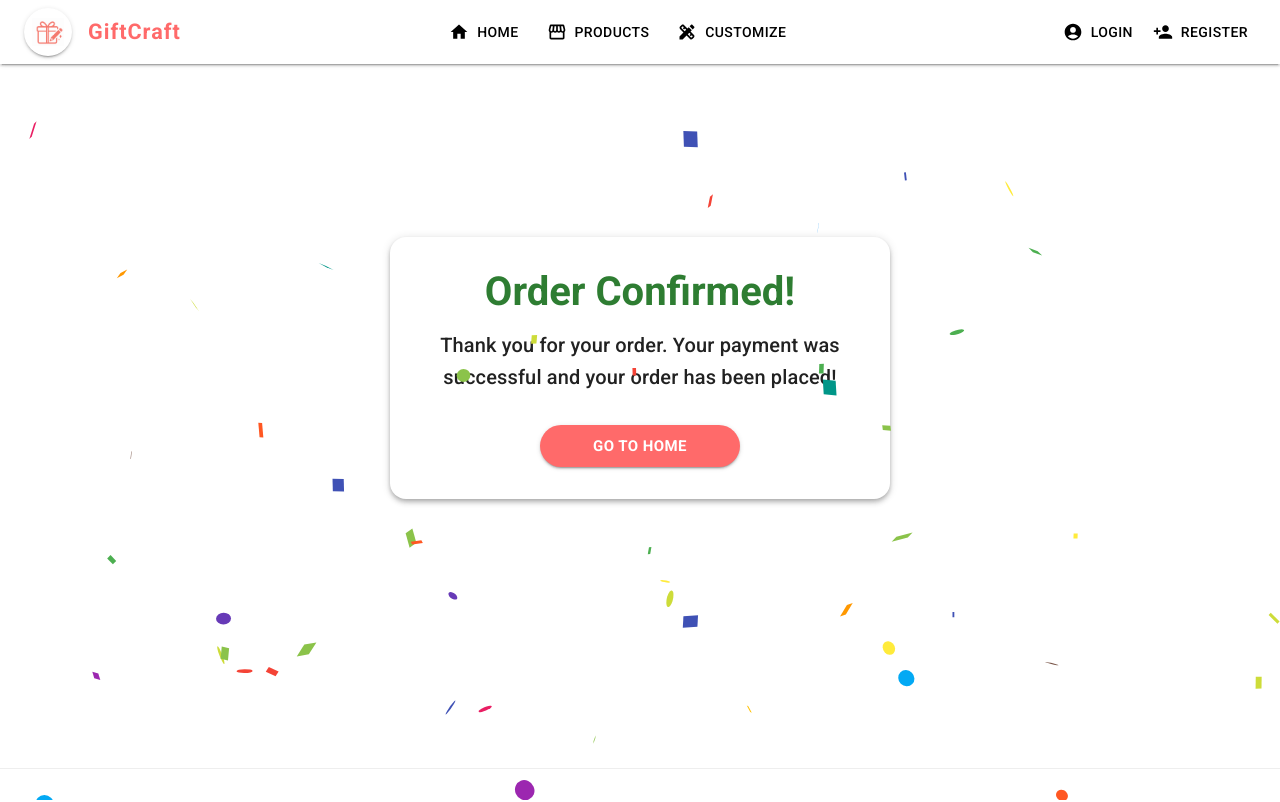
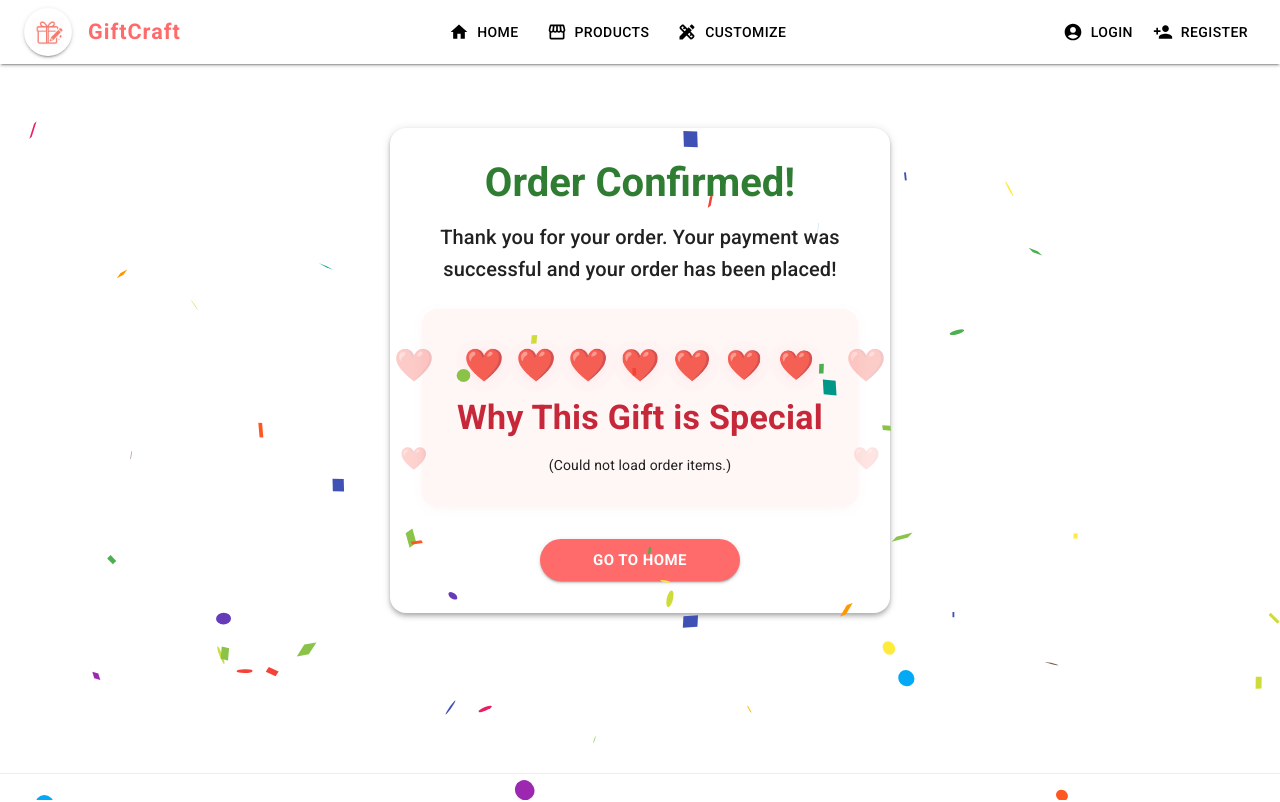
Before and after one commit to SupragyaBasnet/GiftCraft, a React (Vite) app in the folder frontend/: page /orderconfirmed in a window 1280 px wide. Shown: the top 802 px of the page. Built offline with nearby package versions, Linux system fonts and the light colour scheme.

Commit message:
why this gift isspecial

```diff
--- a/frontend/src/pages/CheckoutPage.tsx
+++ b/frontend/src/pages/CheckoutPage.tsx
@@ -182,8 +182,30 @@ const CheckoutPage: React.FC = () => {
         body: JSON.stringify({ items, total, address, paymentMethod: selectedPaymentMethod }),
       });
       if (!res.ok) throw new Error('Failed to place order');
+
+      if (selectedPaymentMethod === 'eSewa') {
+        // Save order items to localStorage for confirmation page
+        localStorage.setItem('giftcraftLastOrderItems', JSON.stringify(items));
+        // Call backend to get eSewa payment URL
+        const esewaRes = await fetch('/api/auth/payment/esewa/initiate', {
+          method: 'POST',
+          headers: { 'Content-Type': 'application/json' },
+          body: JSON.stringify({ total }),
+        });
+        const esewaData = await esewaRes.json();
+        if (esewaData.url) {
+          window.location.href = esewaData.url; // Redirect to eSewa
+          return;
+        } else {
+          setOrderConfirmedMessage('Failed to initiate eSewa payment.');
+          return;
+        }
+      }
+
       // Update cart context for COD before redirect
       const singleItemId = itemsToCheckout.length === 1 ? itemsToCheckout[0].cartItemId : undefined;
+      // Save order items to localStorage for confirmation page (COD)
+      localStorage.setItem('giftcraftLastOrderItems', JSON.stringify(items));
       if (singleItemId) {
         // Find the cart item and remove by product id
         const cartItem = cartItems.find((item) => item.cartItemId === singleItemId || item.id === singleItemId);
--- a/frontend/src/pages/orderconfirmed.tsx
+++ b/frontend/src/pages/orderconfirmed.tsx
@@ -63,6 +63,33 @@ const OrderConfirmed: React.FC = () => {
     );
   }
 
+  // Mapping of product types to 'why special' messages
+  const whySpecialMessages: Record<string, string> = {
+    mug: 'A mug is a daily reminder of your care—perfect for every coffee or tea break!',
+    tshirt: 'A custom t-shirt lets them wear your love and creativity everywhere.',
+    phonecase: 'A personalized phone case keeps memories close and phones protected.',
+    waterbottle: 'A unique water bottle keeps them hydrated and thinking of you.',
+    cap: 'A custom cap tops off any look with a personal touch.',
+    notebook: 'A personalized notebook inspires creativity and captures special thoughts.',
+    pen: 'A custom pen makes every word more meaningful.',
+    keychain: 'A keychain is a small gift with big memories—always by their side.',
+    frame: 'A photo frame preserves moments that matter most.',
+    pillowcase: 'A cozy pillowcase brings comfort and sweet dreams.',
+    default: 'A personalized gift is a one-of-a-kind treasure, made just for them!'
+  };
+
+  function getWhySpecialMessage(item: any) {
+    if (item.customizationId || item.customization) {
+      return 'This is a one-of-a-kind gift, designed just for you!';
+    }
+    // Try to infer type from name or category
+    const type = (item.productType || item.category || item.name || '').toLowerCase();
+    for (const key in whySpecialMessages) {
+      if (type.includes(key)) return whySpecialMessages[key];
+    }
+    return whySpecialMessages.default;
+  }
+
   return (
     <Container maxWidth="sm" sx={{ py: { xs: 4, md: 8 }, minHeight: '80vh', display: 'flex', flexDirection: 'column', alignItems: 'center', justifyContent: 'center' }}>
       <Confetti width={windowSize.width} height={windowSize.height} numberOfPieces={250} recycle={false} />
@@ -86,6 +113,123 @@ const OrderConfirmed: React.FC = () => {
             ))}
           </Box>
         )}
+        {/* Why this gift is special section */}
+        <Box sx={{ mt: 3, mb: 2, textAlign: 'center', position: 'relative', zIndex: 1, overflow: 'visible', background: '#fff6f6', borderRadius: 4, p: { xs: 2, md: 4 }, boxShadow: '0 2px 12px 0 rgba(244,106,106,0.06)' }}>
+          {/* Row of pulsing hearts above the title */}
+          <Box sx={{ display: 'flex', justifyContent: 'center', alignItems: 'center', mb: 1, gap: 1 }}>
+            {[0,1,2,3,4,5,6].map((i) => (
+              <span
+                key={i}
+                style={{
+                  display: 'inline-block',
+                  fontSize: 32,
+                  color: '#F46A6A',
+                  margin: '0 2px',
+                  animation: `heartPulseRow 1.4s ${i * 0.12}s infinite cubic-bezier(.4,1.4,.6,1)`,
+                  filter: 'drop-shadow(0 2px 8px #F46A6A22)',
+                }}
+              >
+                ❤️
+              </span>
+            ))}
+            <style>{`
+              @keyframes heartPulseRow {
+                0% { transform: scale(1); opacity: 0.85; }
+                30% { transform: scale(1.18); opacity: 1; }
+                60% { transform: scale(0.92); opacity: 0.85; }
+                100% { transform: scale(1); opacity: 0.85; }
+              }
+            `}</style>
+          </Box>
+          {/* Side hearts */}
+          <Box sx={{ position: 'absolute', left: -28, top: 32, zIndex: 0 }}>
+            <span style={{ fontSize: 32, color: '#F46A6A', opacity: 0.18, animation: 'sideHeartFade 2.2s 0.2s infinite alternate' }}>❤️</span>
+          </Box>
+          <Box sx={{ position: 'absolute', left: -22, bottom: 32, zIndex: 0 }}>
+            <span style={{ fontSize: 22, color: '#F46A6A', opacity: 0.13, animation: 'sideHeartFade 2.2s 0.7s infinite alternate' }}>❤️</span>
+          </Box>
+          <Box sx={{ position: 'absolute', right: -28, top: 32, zIndex: 0 }}>
+            <span style={{ fontSize: 32, color: '#F46A6A', opacity: 0.18, animation: 'sideHeartFade 2.2s 0.4s infinite alternate' }}>❤️</span>
+          </Box>
+          <Box sx={{ position: 'absolute', right: -22, bottom: 32, zIndex: 0 }}>
+            <span style={{ fontSize: 22, color: '#F46A6A', opacity: 0.13, animation: 'sideHeartFade 2.2s 1.1s infinite alternate' }}>❤️</span>
+          </Box>
+          <style>{`
+            @keyframes sideHeartFade {
+              0% { opacity: 0.13; }
+              50% { opacity: 0.28; }
+              100% { opacity: 0.13; }
+            }
+          `}</style>
+          <Typography variant="h4" fontWeight={700} sx={{ mb: 2, textAlign: 'center', color: '#C62839', position: 'relative', zIndex: 1 }}>
+            Why This Gift is Special
+          </Typography>
+          {/* Try to get order items from localStorage or paymentInfo */}
+          {(() => {
+            let orderItems: any[] = [];
+            // Try to get from paymentInfo if available
+            if (paymentInfo && paymentInfo.items) {
+              try {
+                orderItems = typeof paymentInfo.items === 'string' ? JSON.parse(paymentInfo.items) : paymentInfo.items;
+              } catch {}
+            }
+            // Fallback: try to get from localStorage (last order)
+            if (!orderItems.length) {
+              const lastOrder = localStorage.getItem('giftcraftOrderHistory');
+              if (lastOrder) {
+                try {
+                  const parsed = JSON.parse(lastOrder);
+                  if (Array.isArray(parsed) && parsed.length > 0) {
+                    orderItems = parsed[0].items || [];
+                  }
+                } catch {}
+              }
+            }
+            // Fallback: try to get from localStorage (last placed order items)
+            if (!orderItems.length) {
+              const lastPlaced = localStorage.getItem('giftcraftLastOrderItems');
+              if (lastPlaced) {
+                try {
+                  orderItems = JSON.parse(lastPlaced);
+                } catch {}
+              }
+            }
+            if (!orderItems.length) {
+              return <Typography variant="body2">(Could not load order items.)</Typography>;
+            }
+            return orderItems.map((item, idx) => (
+              <Box
+                key={idx}
+                sx={{
+                  mb: 3,
+                  p: 2,
+                  border: '1px solid #f3f3f3',
+                  borderRadius: 3,
+                  background: '#fff',
+                  opacity: 0,
+                  transform: 'translateY(24px)',
+                  animation: `fadeInUp 0.7s ${0.2 + idx * 0.15}s cubic-bezier(.4,1.4,.6,1) forwards`,
+                  '@keyframes fadeInUp': {
+                    '0%': { opacity: 0, transform: 'translateY(24px)' },
+                    '100%': { opacity: 1, transform: 'translateY(0)' },
+                  },
+                }}
+              >
+                <Typography variant="subtitle1" fontWeight={600} sx={{ mb: 1 }}>
+                  {item.name || 'Product'}
+                </Typography>
+                <Typography variant="body2" sx={{ mb: 1, color: '#555' }}>
+                  {getWhySpecialMessage(item)}
+                </Typography>
+                {item.customMessage && (
+                  <Typography variant="body2" sx={{ fontStyle: 'italic', color: '#888' }}>
+                    "{item.customMessage}"
+                  </Typography>
+                )}
+              </Box>
+            ));
+          })()}
+        </Box>
         <Button
           variant="contained"
           color="primary"
```
